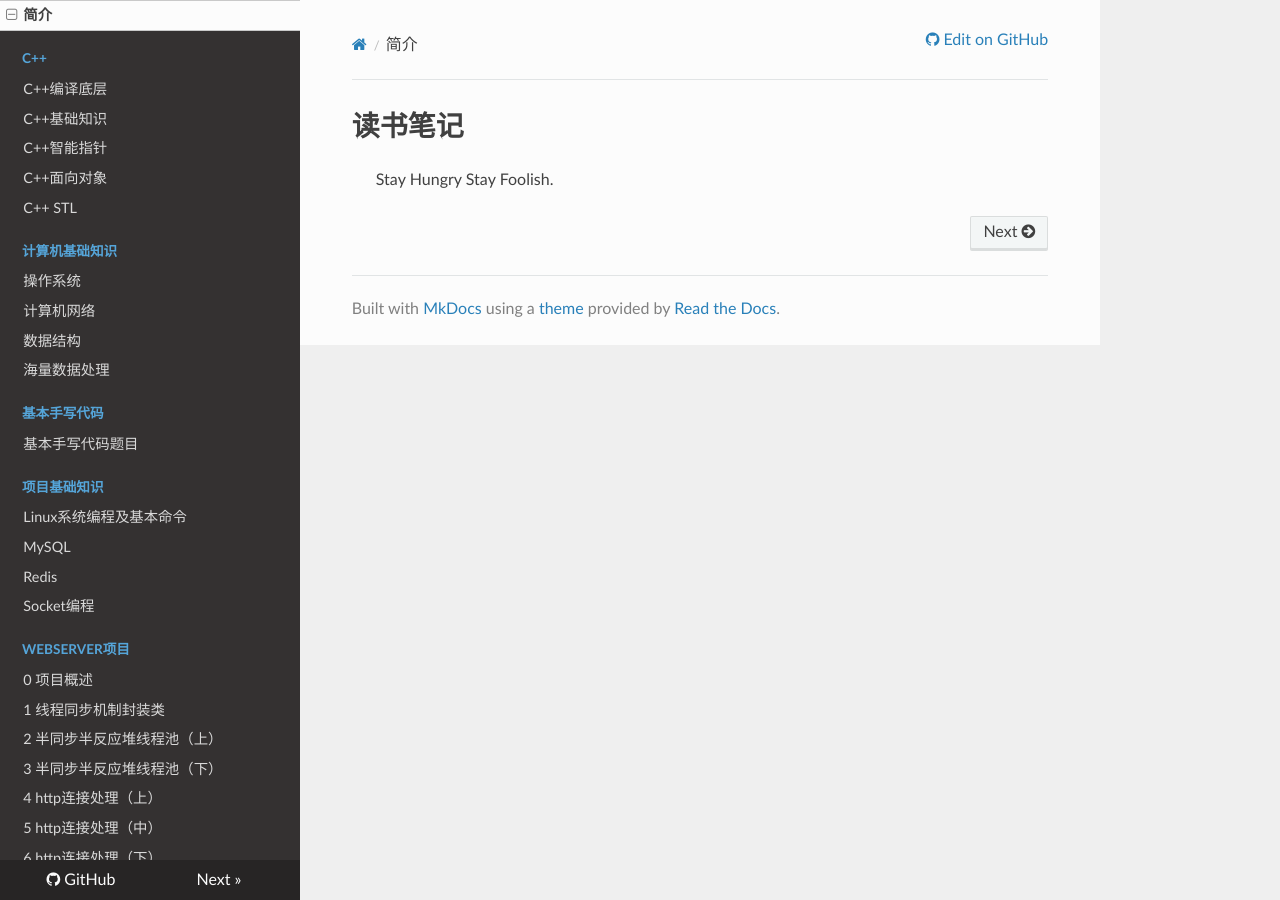
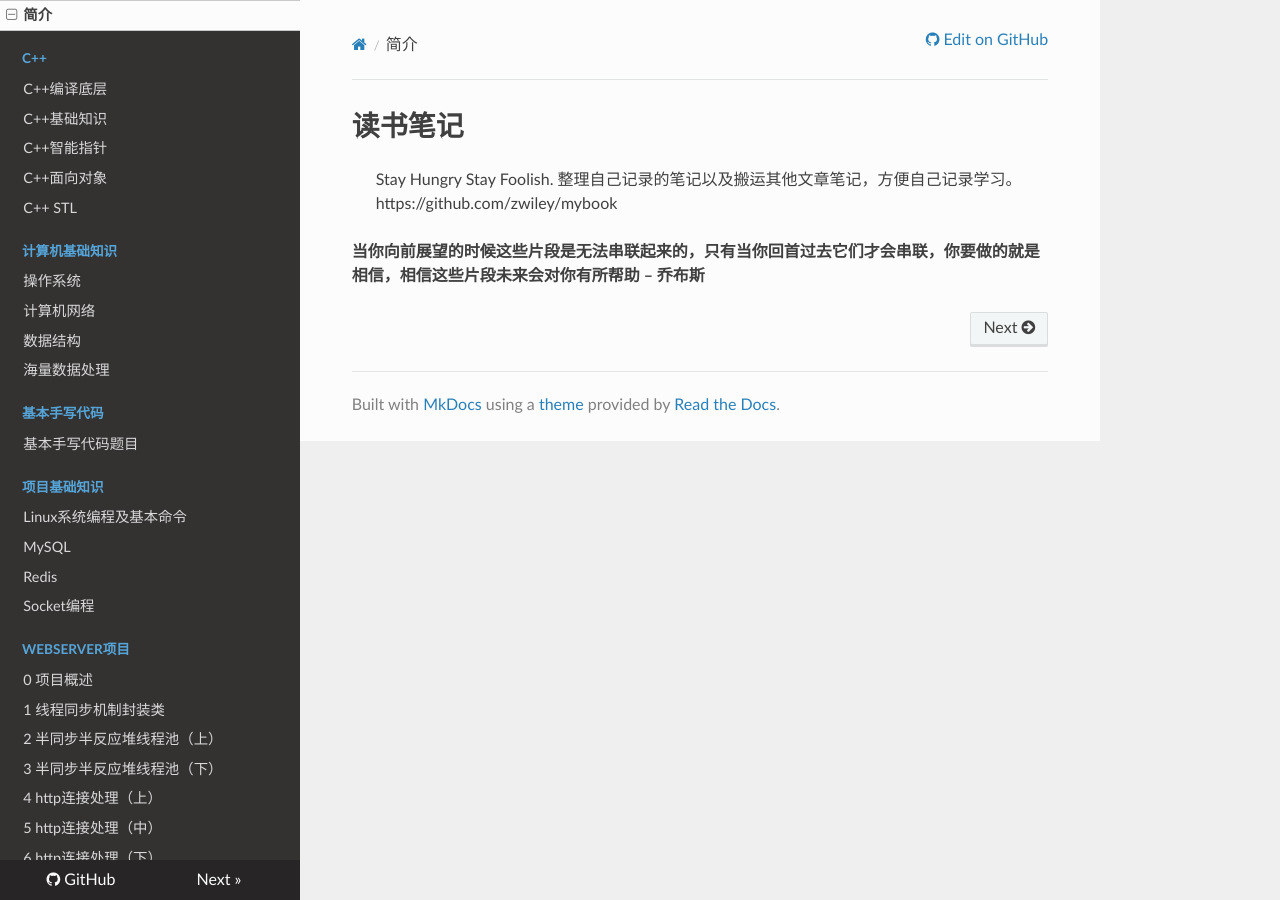
Before and after one commit to ZWiley/mybook, an MkDocs documentation site: the page built from docs/index.md, in a window 1280 px wide. Built offline with MkDocs 1.6.1, drawn with Linux system fonts in a browser that asks for light colours; nearby versions of some CDN libraries.

Commit message:
Update index.md

```diff
--- a/docs/index.md
+++ b/docs/index.md
@@ -1,3 +1,7 @@
 # 读书笔记
 
 > Stay Hungry Stay Foolish.
+> 整理自己记录的笔记以及搬运其他文章笔记，方便自己记录学习。
+> https://github.com/zwiley/mybook
+
+**当你向前展望的时候这些片段是无法串联起来的，只有当你回首过去它们才会串联，你要做的就是相信，相信这些片段未来会对你有所帮助 -- 乔布斯**
```
